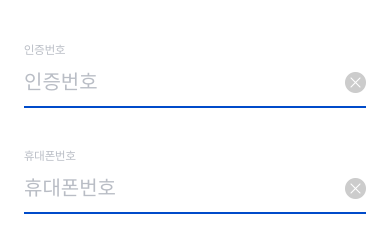
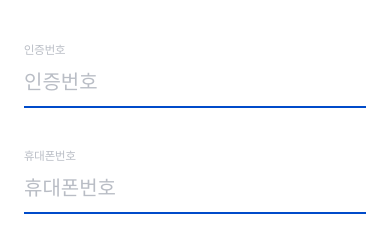
Before and after one commit to petqua-demo/petqua_frontend, a React Native app: screen /Join in a window 390 px wide. Shown: the part 237-487 px from the top of the page. Built offline with nearby package versions, Linux system fonts and the light colour scheme.

Commit message:
feat: clear TextInput with clear button
Add function to clear TextInput with clear button.
Hide clear button if TextInput is empty.

```diff
--- a/src/components/InputBox.js
+++ b/src/components/InputBox.js
@@ -1,7 +1,7 @@
-import { StyleSheet, Text, TextInput, Image, View } from "react-native";
+import { StyleSheet, Pressable, TextInput, Image, View } from "react-native";
 import palette from "../styles/ColorPalette";
 
-const InputBox = ({ placeholder, value, ...props }) => {
+const InputBox = ({ placeholder, value, clearText, ...props }) => {
   return (
     <View style={styles.container}>
       <TextInput
@@ -11,10 +11,12 @@ const InputBox = ({ placeholder, value, ...props }) => {
         placeholderTextColor={palette.lightGray}
         value={value}
       ></TextInput>
-      <Image
-        source={require("../../assets/images/clearTextInputButton.png")}
-        style={styles.clearButton}
-      />
+      <Pressable onPress={clearText}>
+        <Image
+          source={require("../../assets/images/clearTextInputButton.png")}
+          style={[styles.clearButton, !value && styles.noInputValue]}
+        />
+      </Pressable>
     </View>
   );
 };
@@ -35,6 +37,10 @@ const styles = StyleSheet.create({
     height: 21,
     marginTop: 2,
   },
+  noInputValue: {
+    width: 0,
+    height: 0,
+  },
 });
 
 export default InputBox;
--- a/src/screens/beginning/Join.tsx
+++ b/src/screens/beginning/Join.tsx
@@ -30,6 +30,7 @@ export default function Join({ navigation }: any) {
                 onChangeText={(verificationNum: any) =>
                   setVerificationNum(verificationNum)
                 }
+                clearText={() => setVerificationNum("")}
               />
               {/* clear button 눌렀을 때는 키보드 안 사라지게 하는 코드 추가하기 */}
             </View>
@@ -41,6 +42,7 @@ export default function Join({ navigation }: any) {
                 returnKeyType="done"
                 value={phoneNum}
                 onChangeText={(phoneNum: any) => setPhoneNum(phoneNum)}
+                clearText={() => setPhoneNum("")}
               />
             </View>
           </View>
--- a/src/screens/beginning/Login.tsx
+++ b/src/screens/beginning/Login.tsx
@@ -29,6 +29,7 @@ export default function App({ navigation }: any) {
                 returnKeyType="done"
                 value={phoneNum}
                 onChangeText={(phoneNum: any) => setPhoneNum(phoneNum)}
+                clearText={() => setPhoneNum("")}
               />
             </View>
             <View style={styles.buttonBox}>
```
